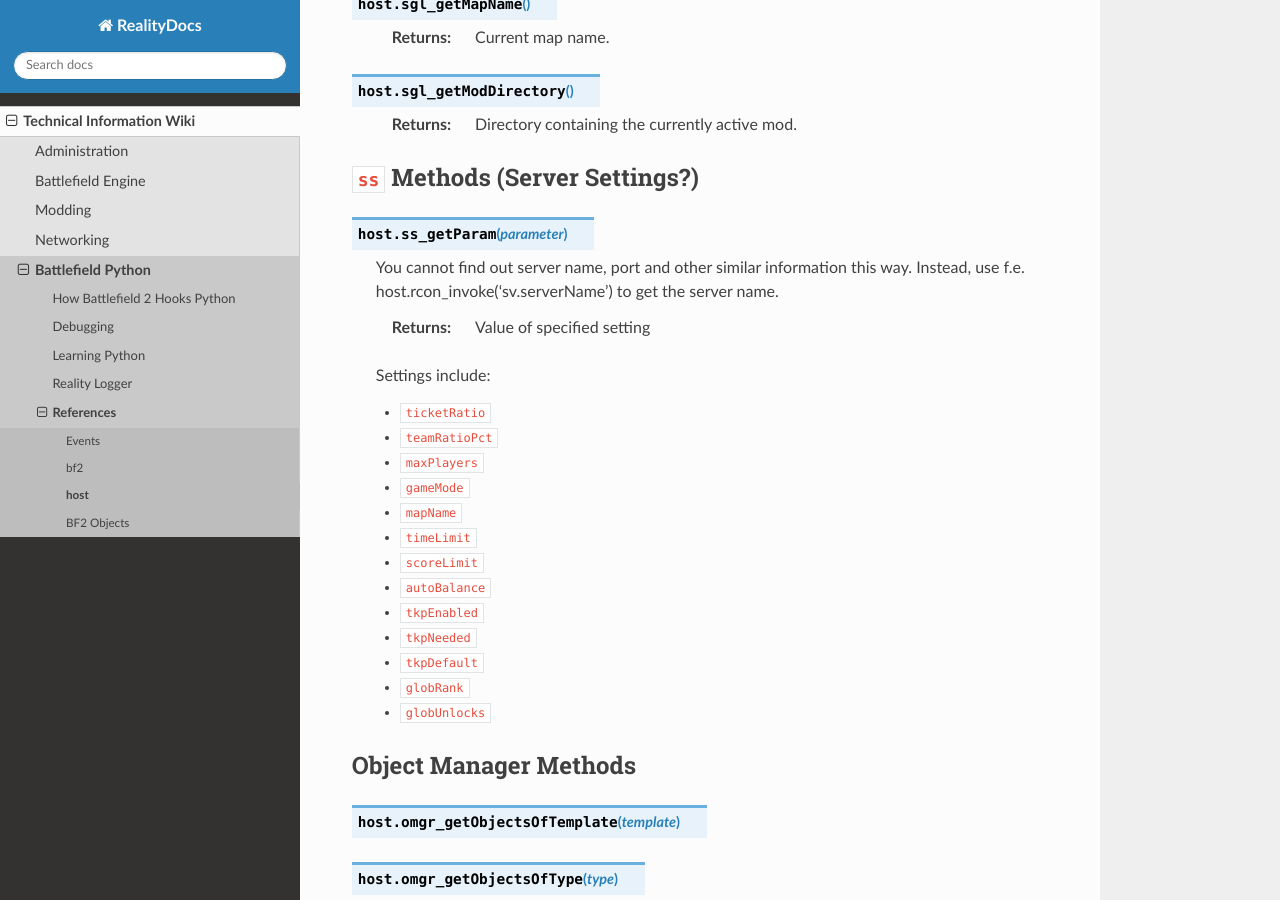
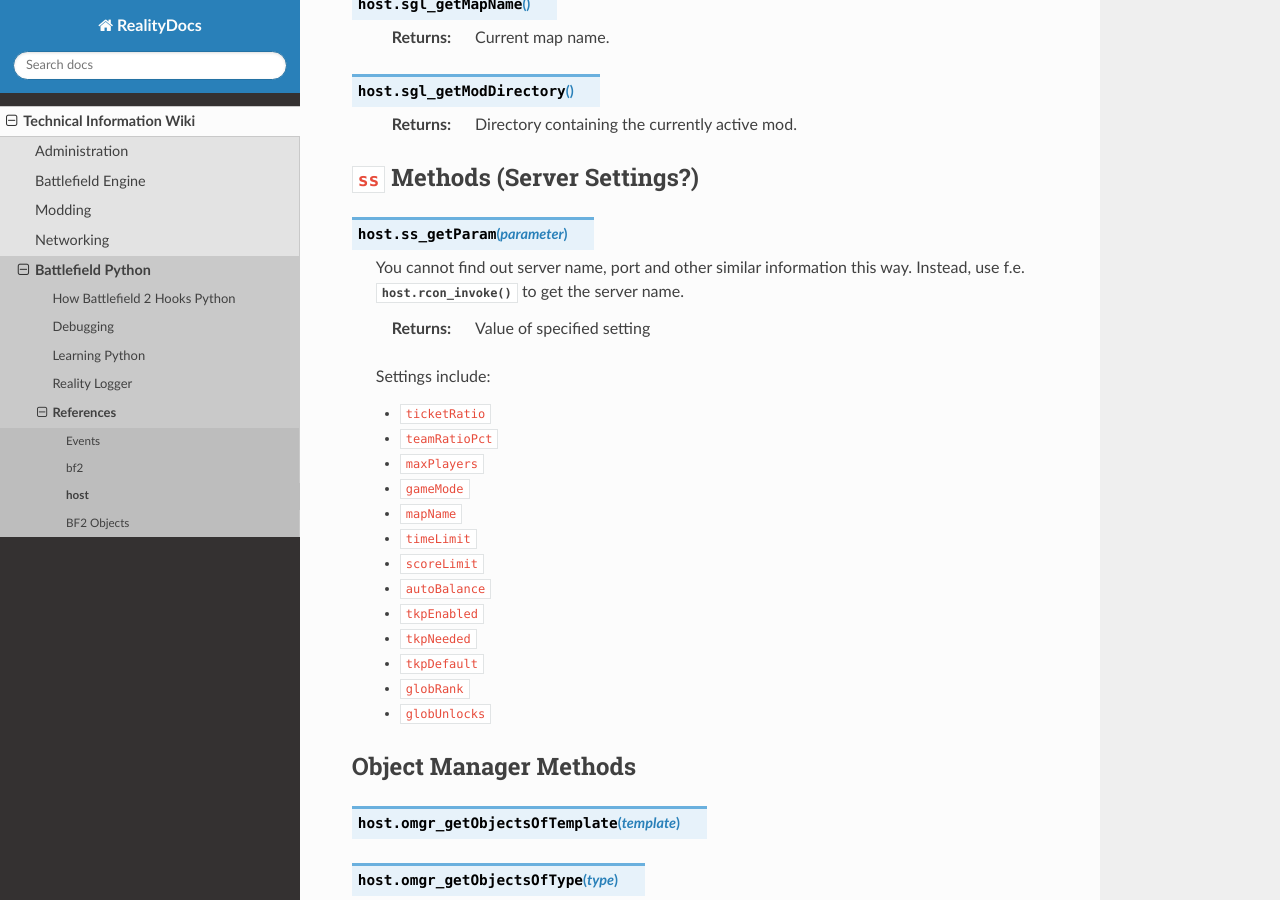
Before and after one commit to papadanku/RealityDocs, a Sphinx documentation site: the page built from docs/source/technical/python/reference/host.rst, in a window 1280 px wide and 900 px high, scrolled down 2933 px. Built offline with Sphinx 7.4.7 and the Read the Docs theme 2.0.0, drawn with Linux system fonts in a browser that asks for light colours.

Commit message:
Update host.rst

```diff
--- a/docs/source/technical/python/reference/host.rst
+++ b/docs/source/technical/python/reference/host.rst
@@ -122,7 +122,7 @@ Global Stats Methods
 
 .. py:method:: ss_getParam(parameter)
 
-   You cannot find out server name, port and other similar information this way. Instead, use f.e. host.rcon_invoke('sv.serverName') to get the server name.
+   You cannot find out server name, port and other similar information this way. Instead, use f.e. :py:meth:`host.rcon_invoke` to get the server name.
 
    :returns: Value of specified setting
 
```
